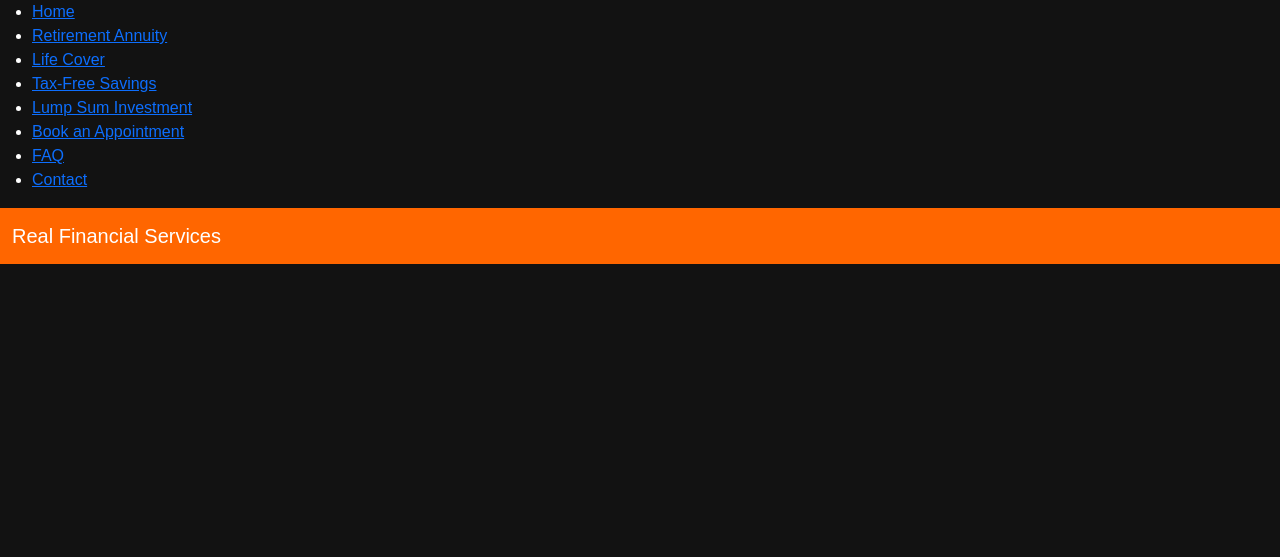
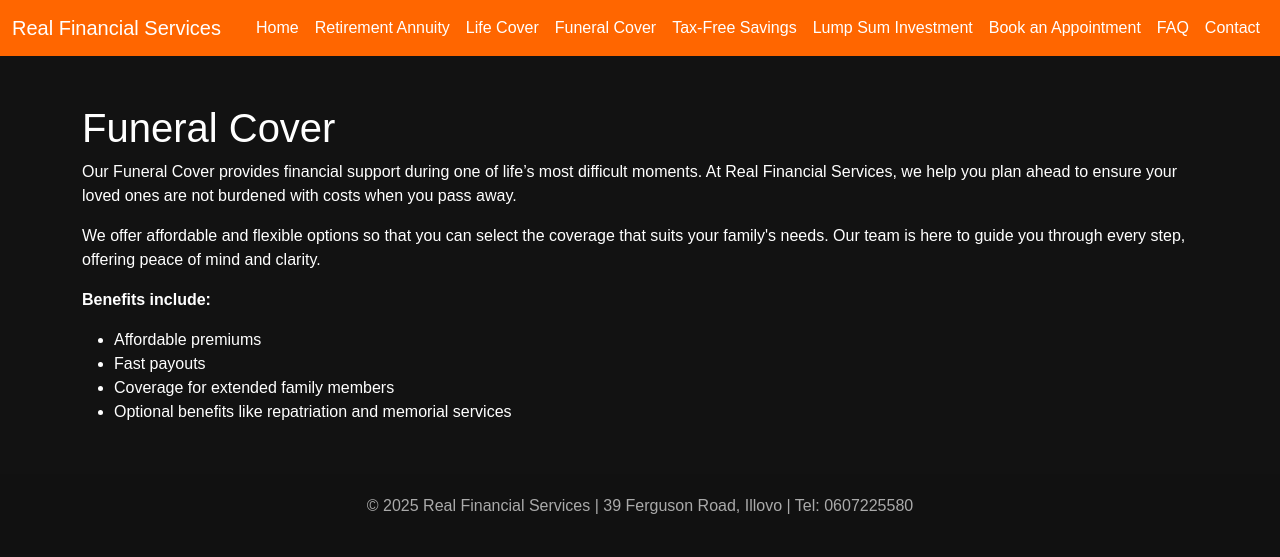
Before and after one commit to Cand-ice-code/Real-Financial-Service, a plain HTML site: page about funeral.html in a window 1280 px wide. Drawn offline with nearby package versions, Linux system fonts and the light colour scheme.

Commit message:
Update about funeral.html

```diff
--- a/about funeral.html
+++ b/about funeral.html
@@ -6,27 +6,78 @@
   <title>Funeral Cover - Real Financial Services</title>
   <link href="https://cdn.jsdelivr.net/npm/bootstrap@5.3.0/dist/css/bootstrap.min.css" rel="stylesheet" />
   <style>
-    body { background-color: #121212; color: #fff; font-family: Arial, sans-serif; }
-    .navbar { background-color: #ff6600; }
-    a.nav-link { color: #fff; }
-    a.nav-link:hover { color: #ffc266; }
-    footer { background-color: #111; color: #aaa; padding: 20px; text-align: center; margin-top: 50px; }
+    body {
+      background-color: #121212;
+      color: #fff;
+      font-family: Arial, sans-serif;
+    }
+    .navbar {
+      background-color: #ff6600;
+    }
+    .navbar-nav .nav-link {
+      color: #fff;
+    }
+    .navbar-nav .nav-link:hover {
+      color: #ffc266;
+    }
+    footer {
+      background-color: #111;
+      color: #aaa;
+      padding: 20px;
+      text-align: center;
+      margin-top: 50px;
+    }
   </style>
 </head>
 <body>
-  <nav>
-  <ul>
-    <li><a href="index.html">Home</a></li>
-    <li><a href="retirement-annuity.html">Retirement Annuity</a></li>
-    <li><a href="life-cover.html">Life Cover</a></li>
-    <li><a href="tax-free-savings.html">Tax-Free Savings</a></li>
-    <li><a href="lump-sum-investment.html">Lump Sum Investment</a></li>
-    <li><a href="appointment.html">Book an Appointment</a></li>
-    <li><a href="faq.html">FAQ</a></li>
-    <li><a href="contact.html">Contact</a></li>
-  </ul>
-</nav>
-<nav class="navbar navbar-expand-lg navbar-dark">
-  <div class="container-fluid">
-    <a class="navbar-brand" href="index.html">Real Financial Services</a>
-    <button class="navbar-toggler" type="button" data-bs-toggle="collapse" data-bs-target="#navMenu
+
+  <!-- Bootstrap Navbar Only -->
+  <nav class="navbar navbar-expand-lg navbar-dark">
+    <div class="container-fluid">
+      <a class="navbar-brand" href="index.html">Real Financial Services</a>
+      <button class="navbar-toggler" type="button" data-bs-toggle="collapse" data-bs-target="#navMenu" aria-controls="navMenu" aria-expanded="false" aria-label="Toggle navigation">
+        <span class="navbar-toggler-icon"></span>
+      </button>
+      <div class="collapse navbar-collapse" id="navMenu">
+        <ul class="navbar-nav ms-auto">
+          <li class="nav-item"><a class="nav-link" href="index.html">Home</a></li>
+          <li class="nav-item"><a class="nav-link" href="retirement-annuity.html">Retirement Annuity</a></li>
+          <li class="nav-item"><a class="nav-link" href="life-cover.html">Life Cover</a></li>
+          <li class="nav-item"><a class="nav-link active" href="funeral.html">Funeral Cover</a></li>
+          <li class="nav-item"><a class="nav-link" href="tax-free-savings.html">Tax-Free Savings</a></li>
+          <li class="nav-item"><a class="nav-link" href="lump-sum-investment.html">Lump Sum Investment</a></li>
+          <li class="nav-item"><a class="nav-link" href="appointment.html">Book an Appointment</a></li>
+          <li class="nav-item"><a class="nav-link" href="faq.html">FAQ</a></li>
+          <li class="nav-item"><a class="nav-link" href="contact.html">Contact</a></li>
+        </ul>
+      </div>
+    </div>
+  </nav>
+
+  <!-- Page Content -->
+  <main class="container mt-5">
+    <h1>Funeral Cover</h1>
+    <p>
+      Our Funeral Cover provides financial support during one of life’s most difficult moments. At Real Financial Services, we help you plan ahead to ensure your loved ones are not burdened with costs when you pass away.
+    </p>
+    <p>
+      We offer affordable and flexible options so that you can select the coverage that suits your family's needs. Our team is here to guide you through every step, offering peace of mind and clarity.
+    </p>
+    <p>
+      <strong>Benefits include:</strong>
+      <ul>
+        <li>Affordable premiums</li>
+        <li>Fast payouts</li>
+        <li>Coverage for extended family members</li>
+        <li>Optional benefits like repatriation and memorial services</li>
+      </ul>
+    </p>
+  </main>
+
+  <footer>
+    <p>&copy; 2025 Real Financial Services | 39 Ferguson Road, Illovo | Tel: 0607225580</p>
+  </footer>
+
+  <script src="https://cdn.jsdelivr.net/npm/bootstrap@5.3.0/dist/js/bootstrap.bundle.min.js"></script>
+</body>
+</html>
```
